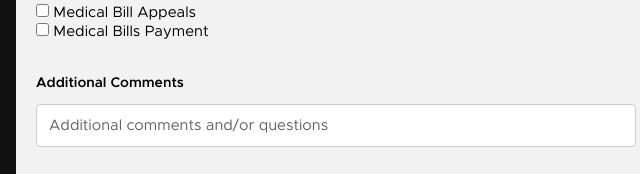
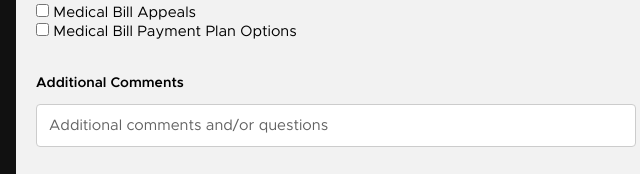
Before and after one commit to betterhealth/Insurance, a website with bundled scripts: page index.html in a window 1280 px wide. Shown: the part 2734-2908 px from the top of the page, 304-944 px from the left. Built offline with nearby package versions, Linux system fonts and the light colour scheme; a web font is replaced by a local one.

Commit message:
changed checklist options on form

```diff
--- a/index.html
+++ b/index.html
@@ -215,7 +215,7 @@
                     </div>
                     <div class="lastcheckbox">
                         <input type="checkbox" name="payment" value="X">
-                        <h7>Medical Bills Payment</h7>
+                        <h7>Medical Bill Payment Plan Options</h7>
                     </div>
               </div>
 
```
